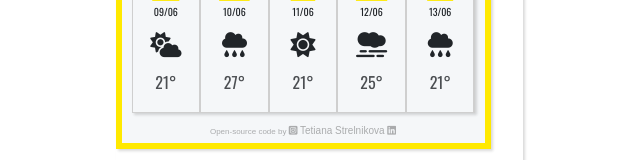
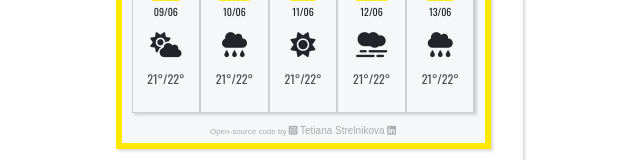
Before and after one commit to TetianaStrelnikova/weather-app, a website built with Parcel: page index.html in a window 1280 px wide. Shown: the part 521-681 px from the top of the page, without its empty margins (321-961 px from the left). Built offline with nearby package versions, Linux system fonts and the light colour scheme; files whose address does not match are found by name.

Commit message:
add max and min weather to forecast

```diff
--- a/index.html
+++ b/index.html
@@ -78,7 +78,7 @@
              <div class="weatherIconWeek">
               <i class="fa-solid fa-cloud-sun"></i>
              </div>
-             <div class="temperatureWeek">21°</div>
+             <div class="temperatureWeek"><span class="min">21°</span>/<span class="max">22°</span></div>
             </div>
         <div class="col weekWeatherColumn">
 
@@ -87,7 +87,7 @@
               <div class="weatherIconWeek">
                 <i class="fa-solid fa-cloud-rain"></i>
               </div>
-              <div class="temperatureWeek">27°</div>
+              <div class="temperatureWeek"><span class="min">21°</span>/<span class="max">22°</span></div>
         </div>
         <div class="col weekWeatherColumn">
 
@@ -95,7 +95,7 @@
             <div class="dateWeek">11/06</div>
             <div class="weatherIconWeek">
               <i class="fa-solid fa-sun"></i></div>
-            <div class="temperatureWeek">21°</div>
+            <div class="temperatureWeek"><span class="min">21°</span>/<span class="max">22°</span></div>
         </div>
         <div class="col weekWeatherColumn">
 
@@ -104,7 +104,7 @@
               <div class="weatherIconWeek">
                   <i class="fa-solid fa-smog"></i>
               </div>
-              <div class="temperatureWeek">25°</div>
+              <div class="temperatureWeek"><span class="min">21°</span>/<span class="max">22°</span></div>
 
         </div>
 
@@ -115,8 +115,7 @@
               <div class="weatherIconWeek">
                   <i class="fa-solid fa-cloud-rain"></i>
               </div>
-              <div class="temperatureWeek">21°</div>
-        </div>
+              <div class="temperatureWeek"><span class="min">21°</span>/<span class="max">22°</span></div>
           </div> <div class="contacts">
             <span class="opensourse"> Open-source code by </span>
             <a class="instagram" href="https://www.instagram.com/tati_strelnik/" target="blank"><i class="fa-brands fa-instagram-square"></i></a>
--- a/src/styles.css
+++ b/src/styles.css
@@ -175,6 +175,7 @@ ul {
 .temperatureWeek {
   margin-top: 8px;
   opacity: 0.8;
+  font-size: 12px;
 }
 .contacts {
   position: relative;
```
